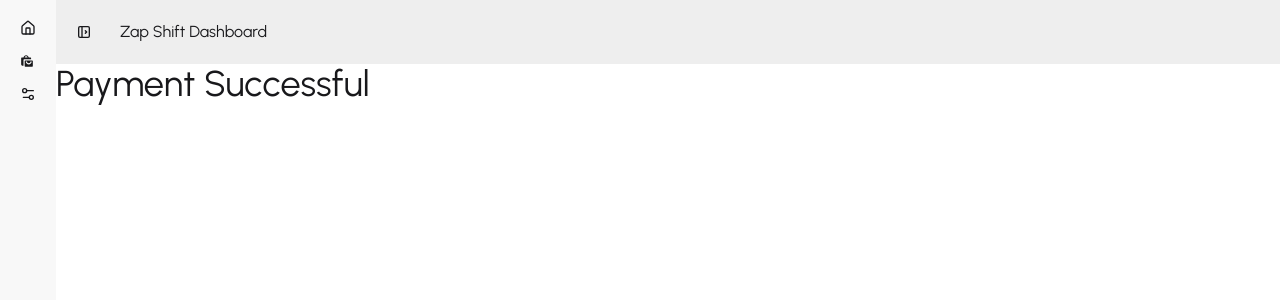
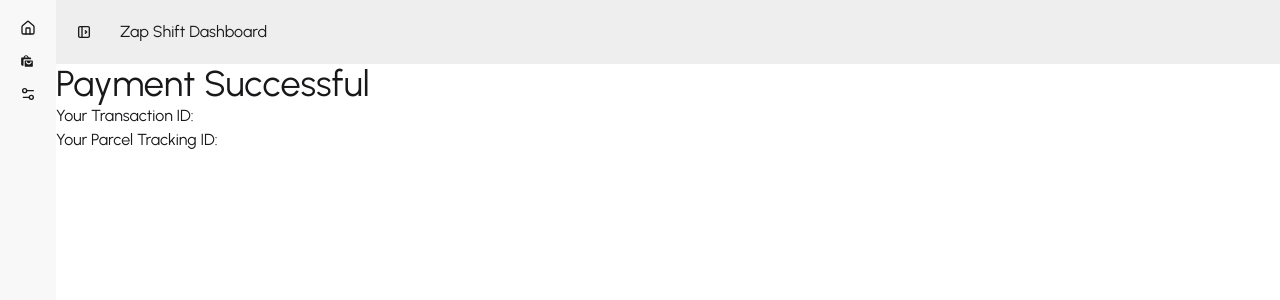
Before and after one commit to AyanSujon/zap-shift-client, a React (Vite) app: page /dashboard/payment-success in a window 1280 px wide. Shown: the top 300 px of the page. Built offline with nearby package versions, Linux system fonts and the light colour scheme; no server answers; sample sign-in values are in the browser's storage.

Commit message:
added transation id in the ui

```diff
--- a/src/pages/Dashboard/Payment/PaymentSuccess.jsx
+++ b/src/pages/Dashboard/Payment/PaymentSuccess.jsx
@@ -1,10 +1,11 @@
-import React, { useEffect } from 'react';
+import React, { useEffect, useState } from 'react';
 import { useSearchParams } from 'react-router';
 import useAxiosSecure from '../../../hooks/useAxiosSecure';
 
 const PaymentSuccess = () => {
     const [searchParams] = useSearchParams();
     const sessionId = searchParams.get(`session_id`)
+    const [paymentInfo, setPaymentInfo] = useState({});
     // console.log(sessionId);
     const axiosSecure = useAxiosSecure();
 
@@ -14,6 +15,10 @@
             axiosSecure.patch(`/payment-success/?session_id=${sessionId}`)
             .then( res => {
                 console.log(res.data);
+                setPaymentInfo({
+                    transactionId: res.data.transactionId,
+                    trackingId: res.data.trackingId
+                })
             })
         }
     },[sessionId, axiosSecure])
@@ -23,6 +28,8 @@
     return (
         <div>
             <h2 className='text-4xl'>Payment Successful </h2>
+            <p>Your Transaction ID: {paymentInfo.transactionId}</p>
+            <p>Your Parcel Tracking ID: {paymentInfo.trackingId}</p>
         </div>
     );
 };
```
